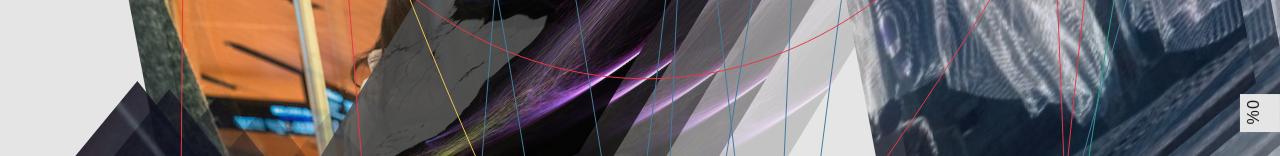
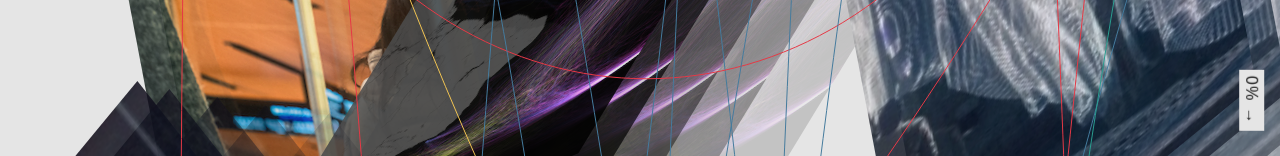
Before and after one commit to wakita-lab/web, a Next.js app: page / in a window 1280 px wide. Shown: the part 644-800 px from the top of the page. Built offline with nearby package versions, Linux system fonts and the light colour scheme; a web font is replaced by a local one.

Commit message:
Refactor: Update button position and padding in ScrollPercentageOverlay for improved layout

```diff
--- a/src/components/ScrollPercentageOverlay.tsx
+++ b/src/components/ScrollPercentageOverlay.tsx
@@ -27,10 +27,11 @@ export function ScrollPercentageOverlay() {
   return (
     <button
       ref={overlayRef}
-      className="fixed -bottom-4 right-0 origin-top-right rotate-90 bg-background px-1.5 pt-4 text-base md:-right-3 lg:right-0"
+      className="fixed bottom-0 right-4 origin-top-right rotate-90 bg-background px-1.5 pt-px text-base md:right-1 lg:right-4"
       onClick={() => window.scrollTo({ top: 0, behavior: 'smooth' })}
     >
       {scrollPercentage}%
+      {scrollPercentage < 100 ? ' →' : ''}
     </button>
   );
 };
```
